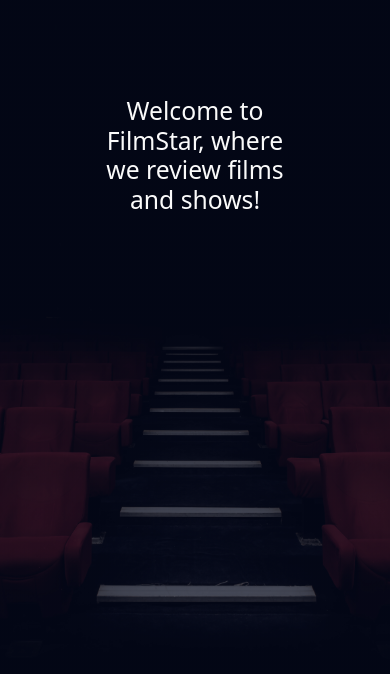
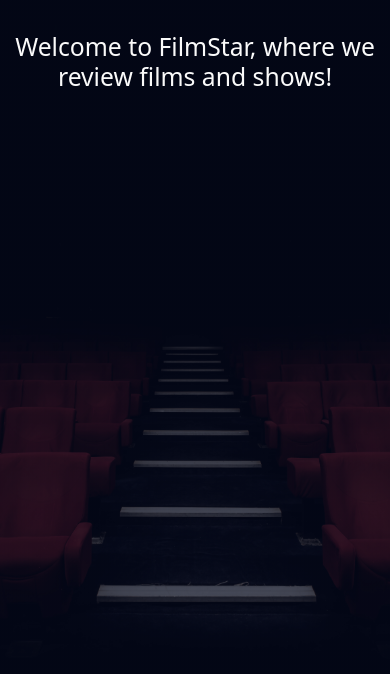
Before and after one commit to Code-Institute-Submissions/Hemenhk-filmstar_JanResub, a Django app: page / in a window 390 px wide. Shown: the part 80-754 px from the top of the page. Run offline with Django 3.2, Linux system fonts and the light colour scheme; data that the repository does not hold is empty; some libraries are stand-ins or nearby versions.

Commit message:
Make hero banner responsive for smaller screens

```diff
--- a/static/css/style.css
+++ b/static/css/style.css
@@ -179,6 +179,12 @@ nav .fa-solid {
         color: #fff;
     }
 
+    .hero-banner {
+        padding: 2rem 0 6rem 0;
+        text-align: center;
+        height: 30px;
+    }
+
     html,
     body {
         overflow-x: hidden;
```
